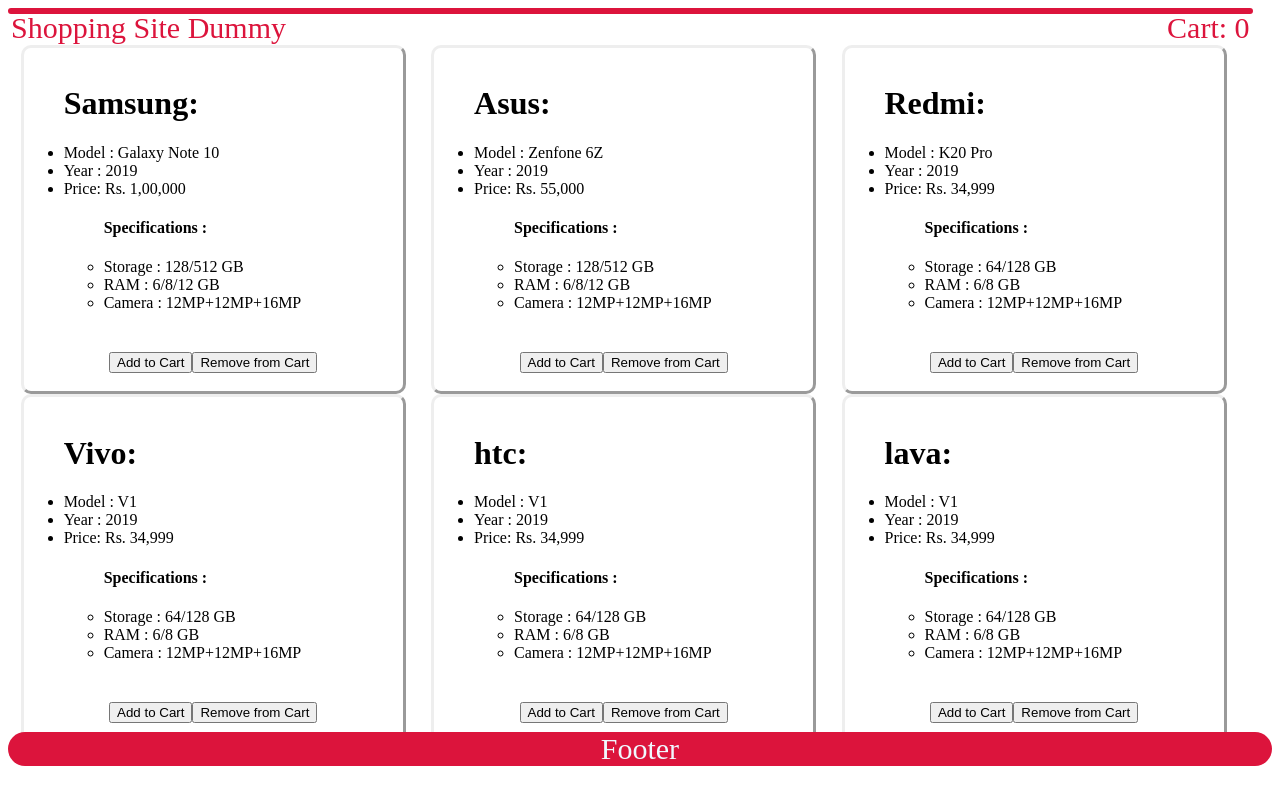
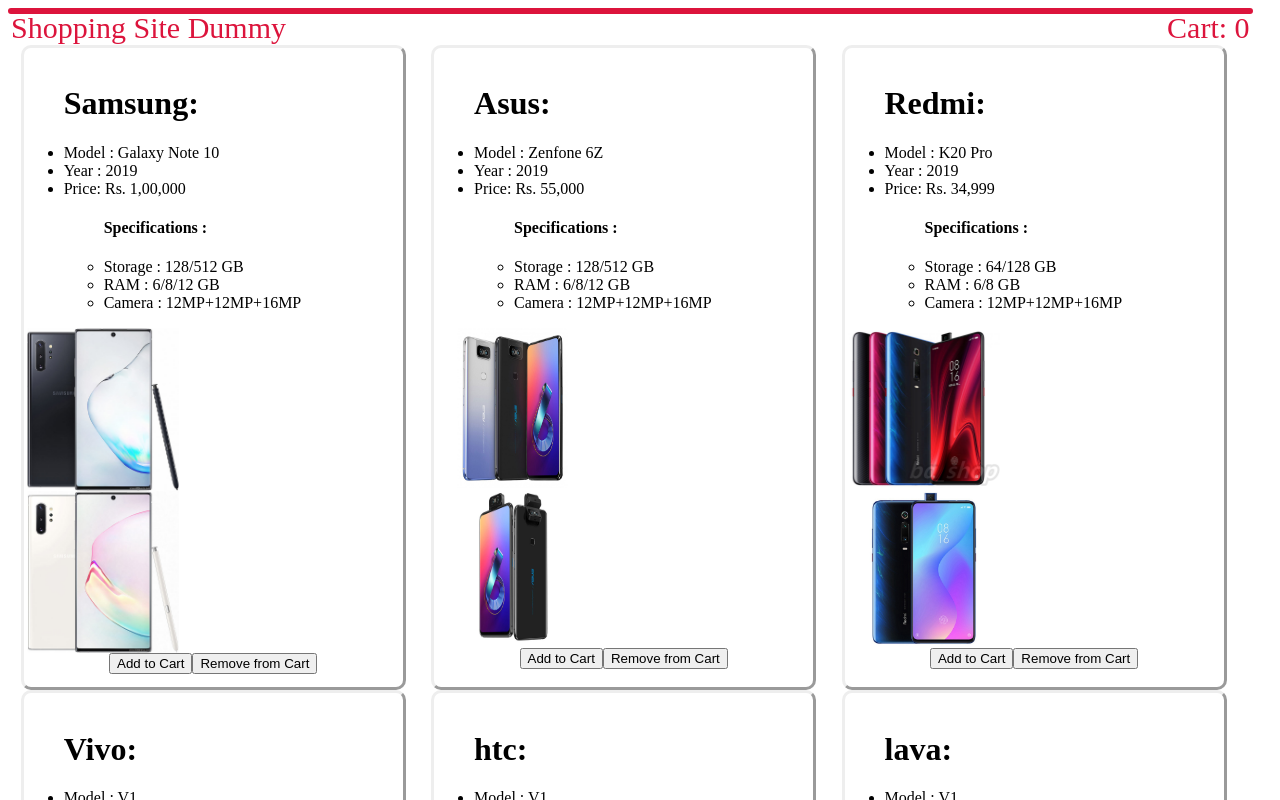
Before and after one commit to v1v3k6/assignment, a React (Create React App) app: page / in a window 1280 px wide. Shown: the top 800 px of the page. Built offline with nearby package versions, Linux system fonts and the light colour scheme.

Commit message:
Revert: Going back to img instead of CSS backgroundImage

```diff
--- a/src/App.js
+++ b/src/App.js
@@ -73,8 +73,8 @@
                 <div id={specs}>{this.parseData(product_data,manufacturers, specs)}</div>
               ))}
           </ul>
-          <div className="Pics" style={{backgroundImage: +"url("+product_data.Brand[manufacturers].Pics[0]+")"}}></div>
-          <div className="Pics" style={{backgroundImage: +"url("+product_data.Brand[manufacturers].Pics[1]+")"}}></div><br />
+          <div className="Pics"> <img className="Pics" alt={product_data.Brand[manufacturers].Pics[0]} src={product_data.Brand[manufacturers].Pics[0]} /></div>
+          <div className="Pics"> <img className="Pics" alt={product_data.Brand[manufacturers].Pics[1]} src={product_data.Brand[manufacturers].Pics[1]} /></div>
           <center><button onClick={(param) => this.addToCart(1)}>Add to Cart</button><button onClick={(param) => this.addToCart(-1)}>Remove from Cart</button></center><br />
         </div>
         ))}
--- a/src/index.css
+++ b/src/index.css
@@ -21,11 +21,18 @@
   height: 50%;
 }
 
+img.Pics {
+  width: 40%;
+  height: 100%;
+  margin-left: 1%;
+  margin-right: 1%;
+}
+
 div.Pics
 {
-  display: inline-flex;
   height: 100%;
   width: 100%;
+  display: flex;
 }
 
 #hroot
```
